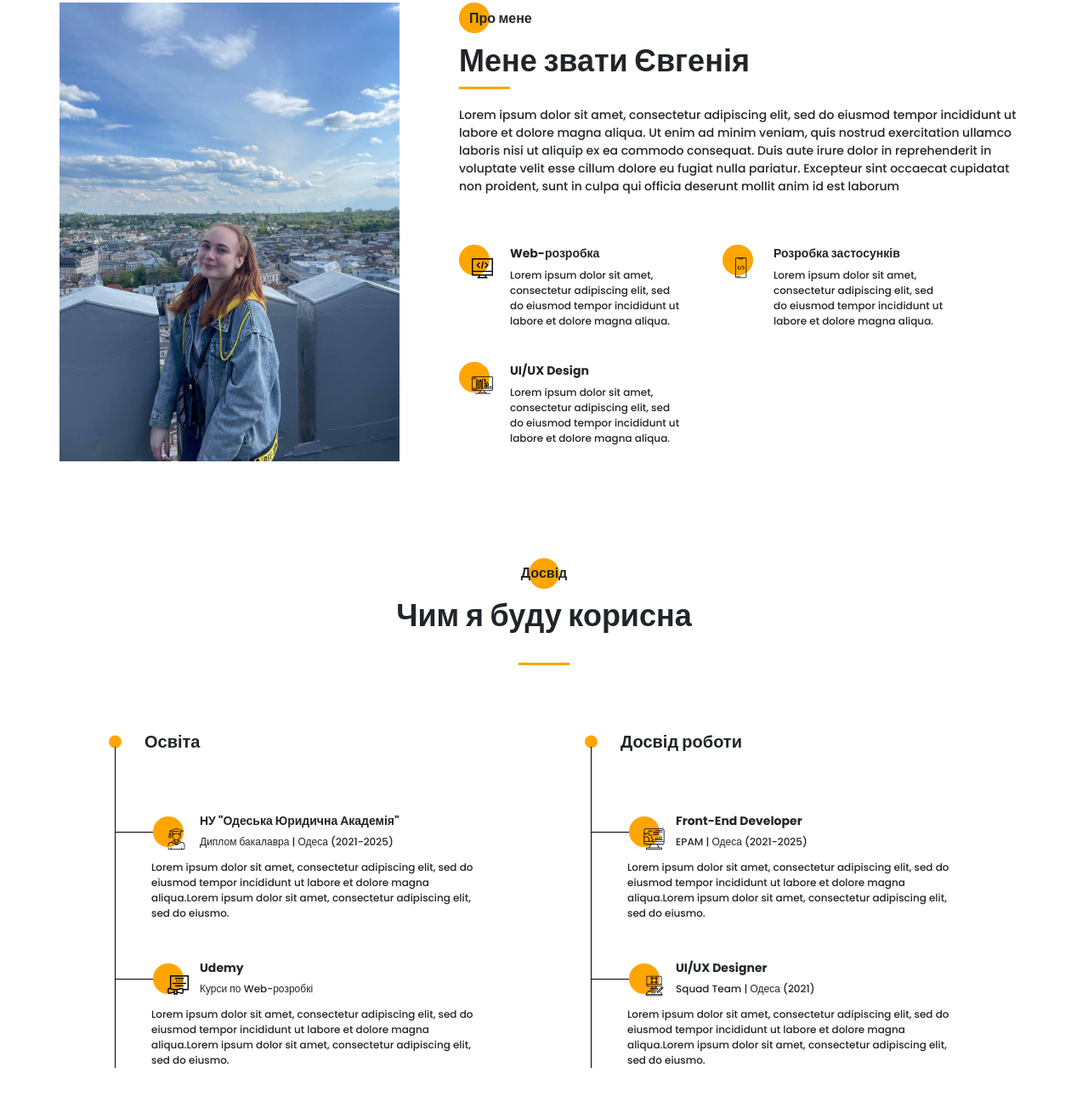
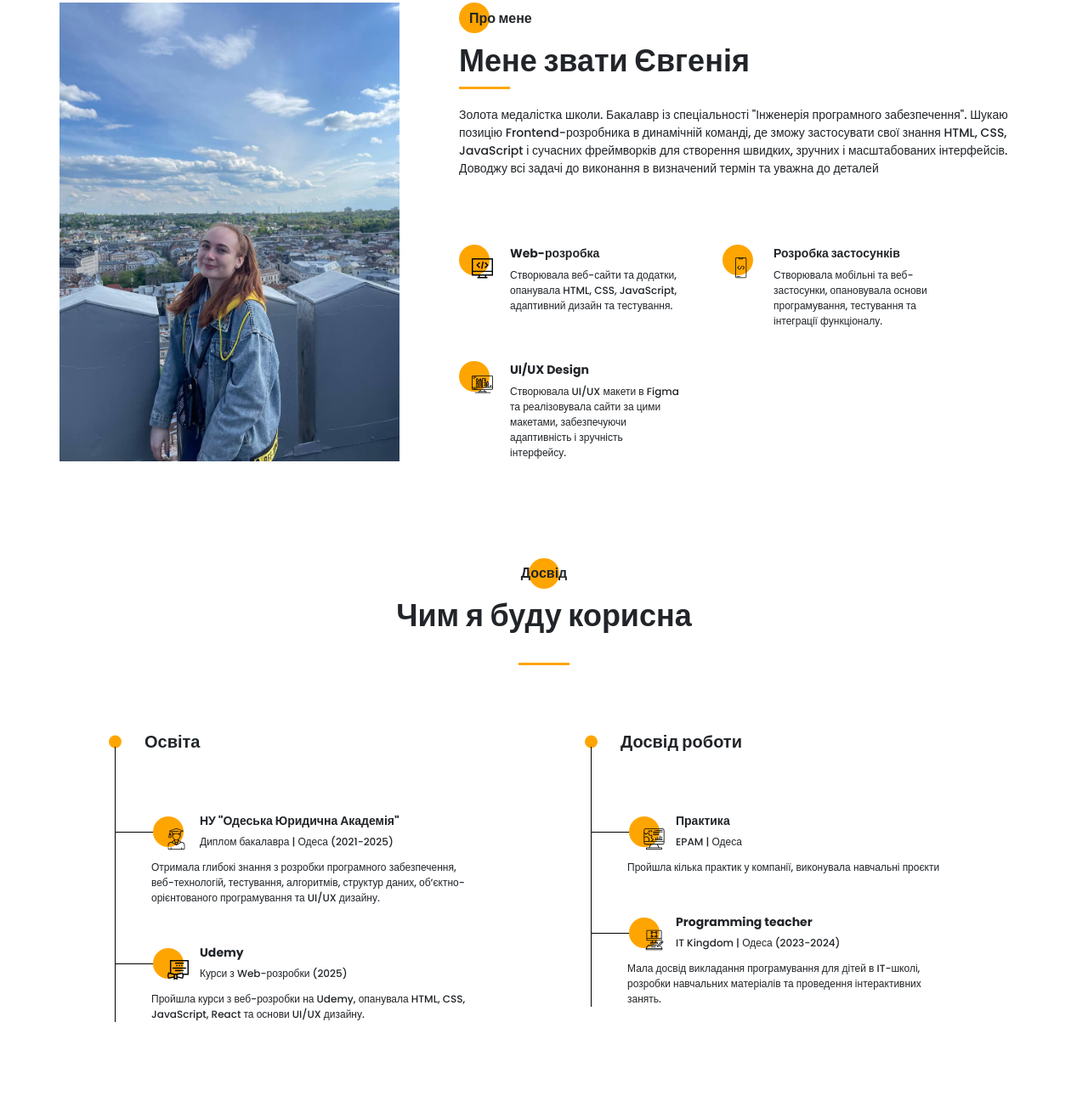
Before and after one commit to cvghts/Portfolio_starter, a website: page src/index.html in a window 1280 px wide. Shown: the part 917-2220 px from the top of the page at 85% size. Drawn offline with nearby package versions, Linux system fonts and the light colour scheme; files that its build step writes are made by us from their sources; files whose address does not match are found by name.

Commit message:
Changed the text

```diff
--- a/src/index.html
+++ b/src/index.html
@@ -115,7 +115,7 @@
                     <h2 class="title title_fz16 about__title">Про мене</h2>
                     <div class="title title_fz36 about__subtitle">Мене звати Євгенія</div>
                     <div class="divider"></div>
-                    <p class="about__text">Lorem ipsum dolor sit amet, consectetur adipiscing elit, sed do eiusmod tempor incididunt ut labore et dolore magna aliqua. Ut enim ad minim veniam, quis nostrud exercitation ullamco laboris nisi ut aliquip ex ea commodo consequat. Duis aute irure dolor in reprehenderit in voluptate velit esse cillum dolore eu fugiat nulla pariatur. Excepteur sint occaecat cupidatat non proident, sunt in culpa qui officia deserunt mollit anim id est laborum</p>
+                    <p class="about__text">Золота медалістка школи. Бакалавр із спеціальності "Інженерія програмного забезпечення". Шукаю позицію Frontend-розробника в динамічній команді, де зможу застосувати свої знання HTML, CSS, JavaScript і сучасних фреймворків для створення швидких, зручних і масштабованих інтерфейсів. Доводжу всі задачі до виконання в визначений термін та уважна до деталей</p>
                 </div>
                 <div class="about__skills">
                     <div class="about__skills-item">
@@ -124,7 +124,7 @@
                         </div>
                         <div>
                             <div class="title title_fz14">Web-розробка</div>
-                            <div class="about__skills-text">Lorem ipsum dolor sit amet, consectetur adipiscing elit, sed do eiusmod tempor incididunt ut labore et dolore magna aliqua.</div>
+                            <div class="about__skills-text">Створювала веб-сайти та додатки, опанувала HTML, CSS, JavaScript, адаптивний дизайн та тестування.</div>
                         </div>
                     </div>
                     <div class="about__skills-item">
@@ -133,7 +133,7 @@
                         </div>
                         <div>
                              <div class="title title_fz14">Розробка застосунків</div>
-                             <div class="about__skills-text">Lorem ipsum dolor sit amet, consectetur adipiscing elit, sed do eiusmod tempor incididunt ut labore et dolore magna aliqua.</div>
+                             <div class="about__skills-text">Створювала мобільні та веб-застосунки, опановувала основи програмування, тестування та інтеграції функціоналу.</div>
                         </div>
                     </div>
                     <div class="about__skills-item">
@@ -142,7 +142,7 @@
                         </div>
                         <div>
                              <div class="title title_fz14">UI/UX Design</div>
-                             <div class="about__skills-text">Lorem ipsum dolor sit amet, consectetur adipiscing elit, sed do eiusmod tempor incididunt ut labore et dolore magna aliqua.</div>
+                             <div class="about__skills-text">Створювала UI/UX макети в Figma та реалізовувала сайти за цими макетами, забезпечуючи адаптивність і зручність інтерфейсу.</div>
                         </div>
                     </div>
                 </div>
@@ -169,7 +169,7 @@
                                     <div class="resume__item-location">Диплом бакалавра | Одеса (2021-2025)</div>
                                 </div>
                                 <div class="resume__item-body">
-                                    Lorem ipsum dolor sit amet, consectetur adipiscing elit, sed do eiusmod tempor incididunt ut labore et dolore magna aliqua.Lorem ipsum dolor sit amet, consectetur adipiscing elit, sed do eiusmo.
+                                    Отримала глибокі знання з розробки програмного забезпечення, веб-технологій, тестування, алгоритмів, структур даних, об’єктно-орієнтованого програмування та UI/UX дизайну.
                                 </div>
                             </div>
                         </li>
@@ -180,10 +180,10 @@
                                         <img src="icons/experience/courses.svg" alt="courses">
                                     </div>
                                     <h4 class="title title_fz14">Udemy</h4>
-                                    <div class="resume__item-location">Курси по Web-розробкі</div>
+                                    <div class="resume__item-location">Курси з Web-розробки (2025)</div>
                                 </div>
                                 <div class="resume__item-body">
-                                    Lorem ipsum dolor sit amet, consectetur adipiscing elit, sed do eiusmod tempor incididunt ut labore et dolore magna aliqua.Lorem ipsum dolor sit amet, consectetur adipiscing elit, sed do eiusmo.
+                                    Пройшла курси з веб-розробки на Udemy, опанувала HTML, CSS, JavaScript, React та основи UI/UX дизайну.
                                 </div>
                             </div>
                         </li>
@@ -198,11 +198,11 @@
                                     <div class="resume__item-icon">
                                         <img src="icons/experience/developer.svg" alt="developer">
                                     </div>
-                                    <h4 class="title title_fz14">Front-End Developer</h4>
-                                    <div class="resume__item-location">EPAM | Одеса (2021-2025)</div>
+                                    <h4 class="title title_fz14">Практика</h4>
+                                    <div class="resume__item-location">EPAM | Одеса </div>
                                 </div>
                                 <div class="resume__item-body">
-                                    Lorem ipsum dolor sit amet, consectetur adipiscing elit, sed do eiusmod tempor incididunt ut labore et dolore magna aliqua.Lorem ipsum dolor sit amet, consectetur adipiscing elit, sed do eiusmo.
+                                    Пройшла кілька практик у компанії, виконувала навчальні проєкти
                                 </div>
                             </div>
                         </li>
@@ -212,11 +212,11 @@
                                     <div class="resume__item-icon">
                                         <img src="icons/experience/designer.svg" alt="designer">
                                     </div>
-                                    <h4 class="title title_fz14">UI/UX Designer</h4>
-                                    <div class="resume__item-location">Squad Team | Одеса (2021)</div>
+                                    <h4 class="title title_fz14">Programming teacher</h4>
+                                    <div class="resume__item-location">IT Kingdom | Одеса (2023-2024)</div>
                                 </div>
                                 <div class="resume__item-body">
-                                    Lorem ipsum dolor sit amet, consectetur adipiscing elit, sed do eiusmod tempor incididunt ut labore et dolore magna aliqua.Lorem ipsum dolor sit amet, consectetur adipiscing elit, sed do eiusmo.
+                                    Мала досвід викладання програмування для дітей в IT-школі, розробки навчальних матеріалів та проведення інтерактивних занять.
                                 </div>
                             </div>
                         </li>
@@ -291,7 +291,7 @@
                 </div>
                 <div class="skills__ratings-item">
                     <div class="title title_fz14 skills__ratings-title">Створення застосунків</div>
-                    <div class="skills__ratings-counter">85%</div>
+                    <div class="skills__ratings-counter">75%</div>
                     <div class="skills__ratings-line">
                         <span></span>
                     </div>
@@ -305,14 +305,14 @@
                 </div>
                 <div class="skills__ratings-item">
                     <div class="title title_fz14 skills__ratings-title">Креативність</div>
-                    <div class="skills__ratings-counter">75%</div>
+                    <div class="skills__ratings-counter">90%</div>
                     <div class="skills__ratings-line">
                         <span></span>
                     </div>
                 </div>
                 <div class="skills__ratings-item">
                     <div class="title title_fz14 skills__ratings-title">Створення дизайну</div>
-                    <div class="skills__ratings-counter">90%</div>
+                    <div class="skills__ratings-counter">85%</div>
                     <div class="skills__ratings-line">
                         <span></span>
                     </div>
```
Also changed, not shown: dist/index.html.
